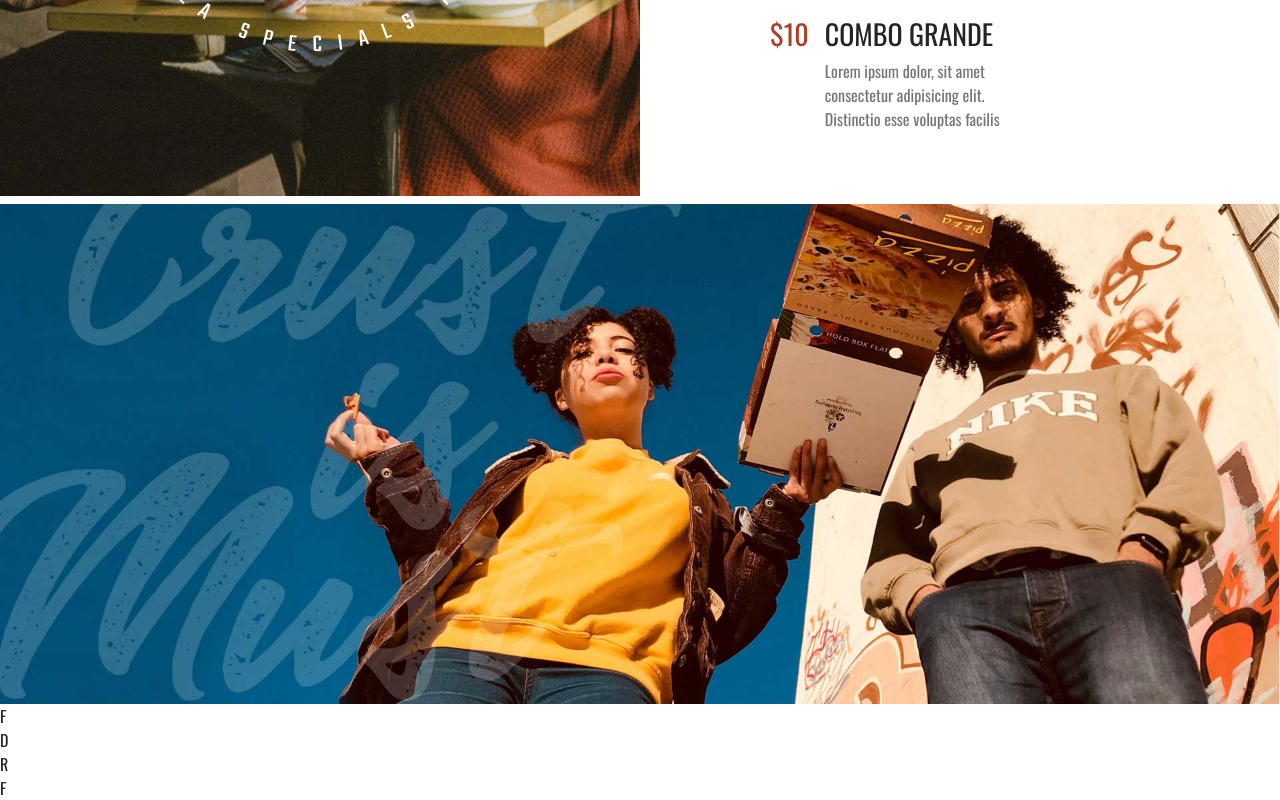
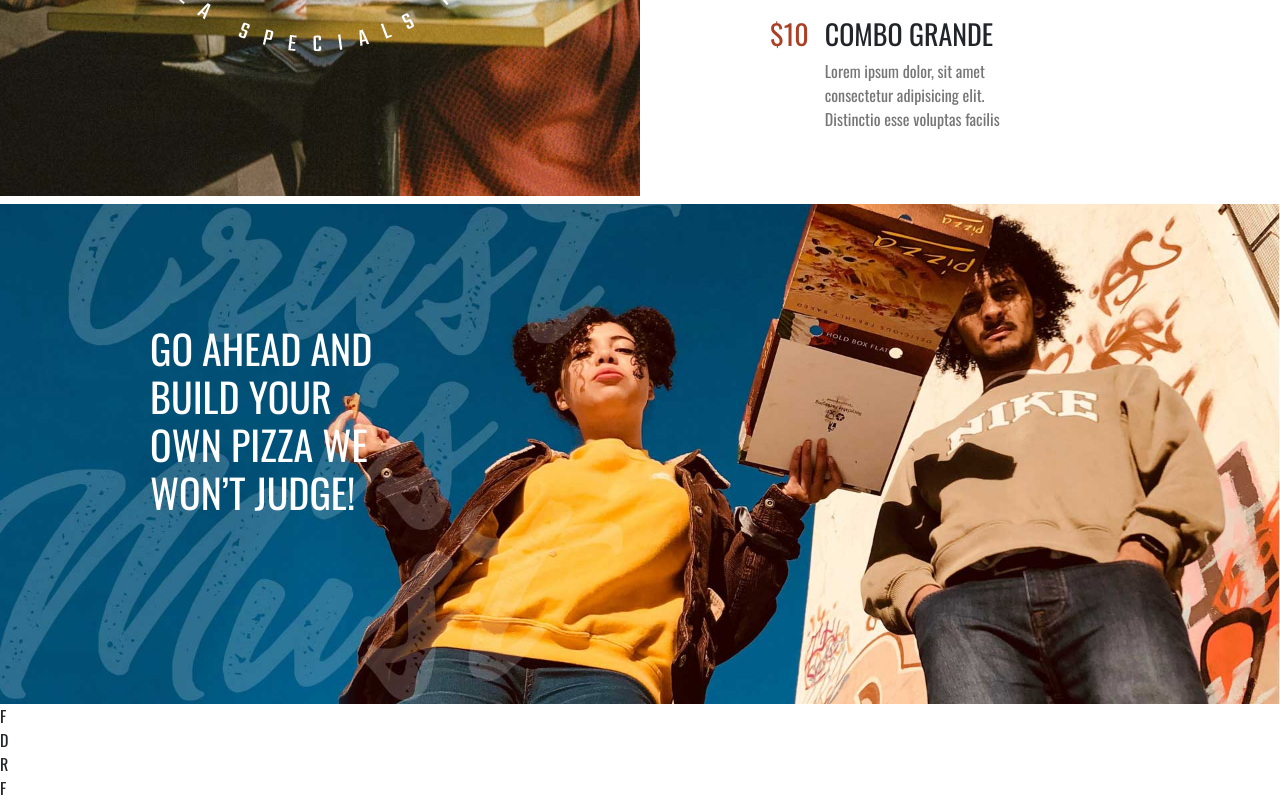
Before and after one commit to R3n1t0/proj-html-vuejs, a Vue app: page / in a window 1280 px wide. Shown: the part 1946-2746 px from the top of the page. Built offline with nearby package versions, Linux system fonts and the light colour scheme.

Commit message:
biuld component

```diff
--- a/src/assets/style/_general.scss
+++ b/src/assets/style/_general.scss
@@ -5,6 +5,7 @@
 
 body{
   font-family: 'Oswald', sans-serif;
+  font-weight: 500;
 }
 
 ul{
--- a/src/components/BuildComp.vue
+++ b/src/components/BuildComp.vue
@@ -1,5 +1,10 @@
 <template>
   <div class="container-fluid rl-container">
+    <div class="text">
+      <h1>
+        GO AHEAD AND BUILD YOUR OWN PIZZA WE WON’T JUDGE!
+      </h1>
+    </div>
 
   </div>
 </template>
@@ -12,11 +17,20 @@ export default {
 
 <style lang="scss" scoped>
 .rl-container{
+  position: relative;
   height: 500px;
   background-image: url("../assets/img/h3-background-img.jpg");
   background-size: cover;
   background-position: center;
   background-position: 50% 50%;
+  .text{
+    position: absolute;
+    width: 20%;
+    font-weight: bold;
+    color: white;
+    top: 120px;
+    left: 150px;
+  }
 }
 
 </style>
```
